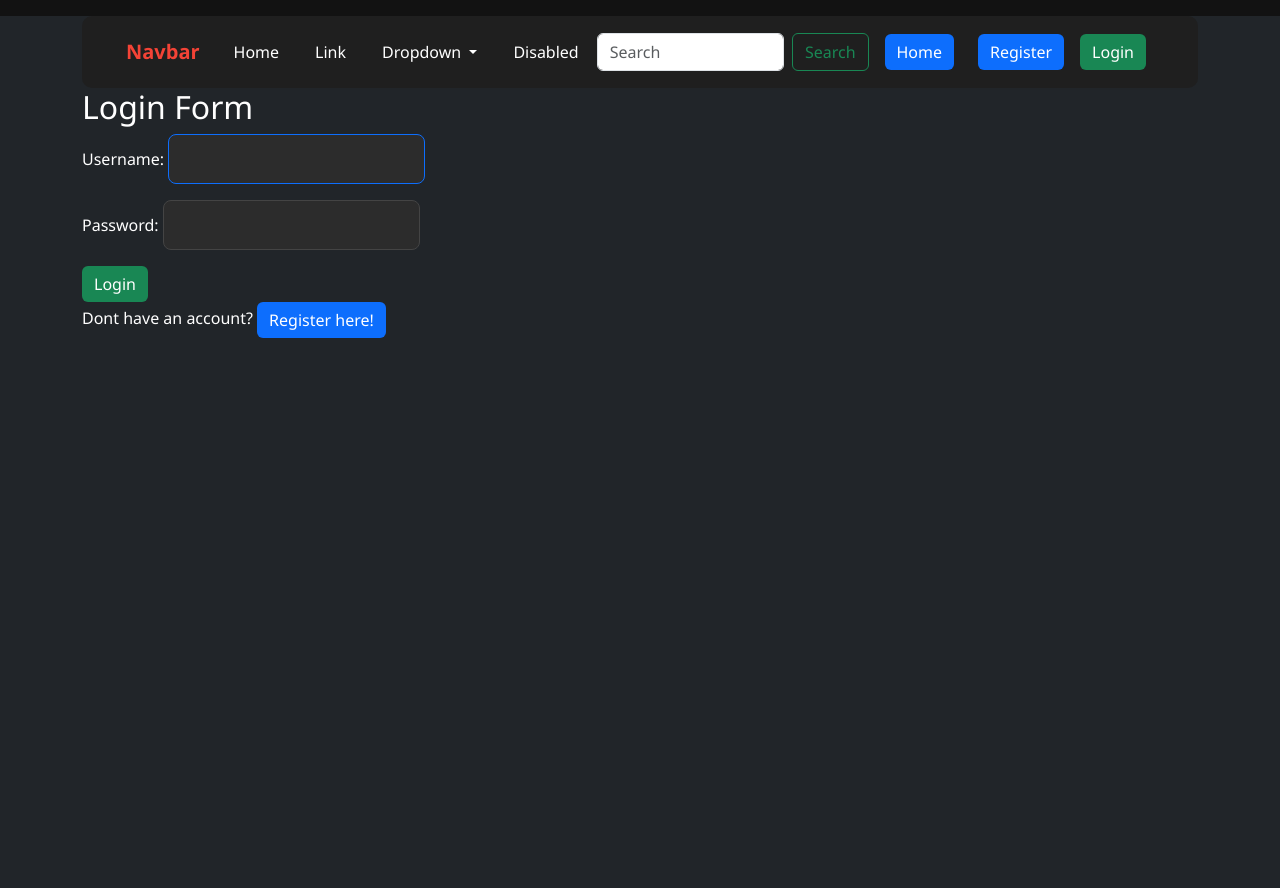
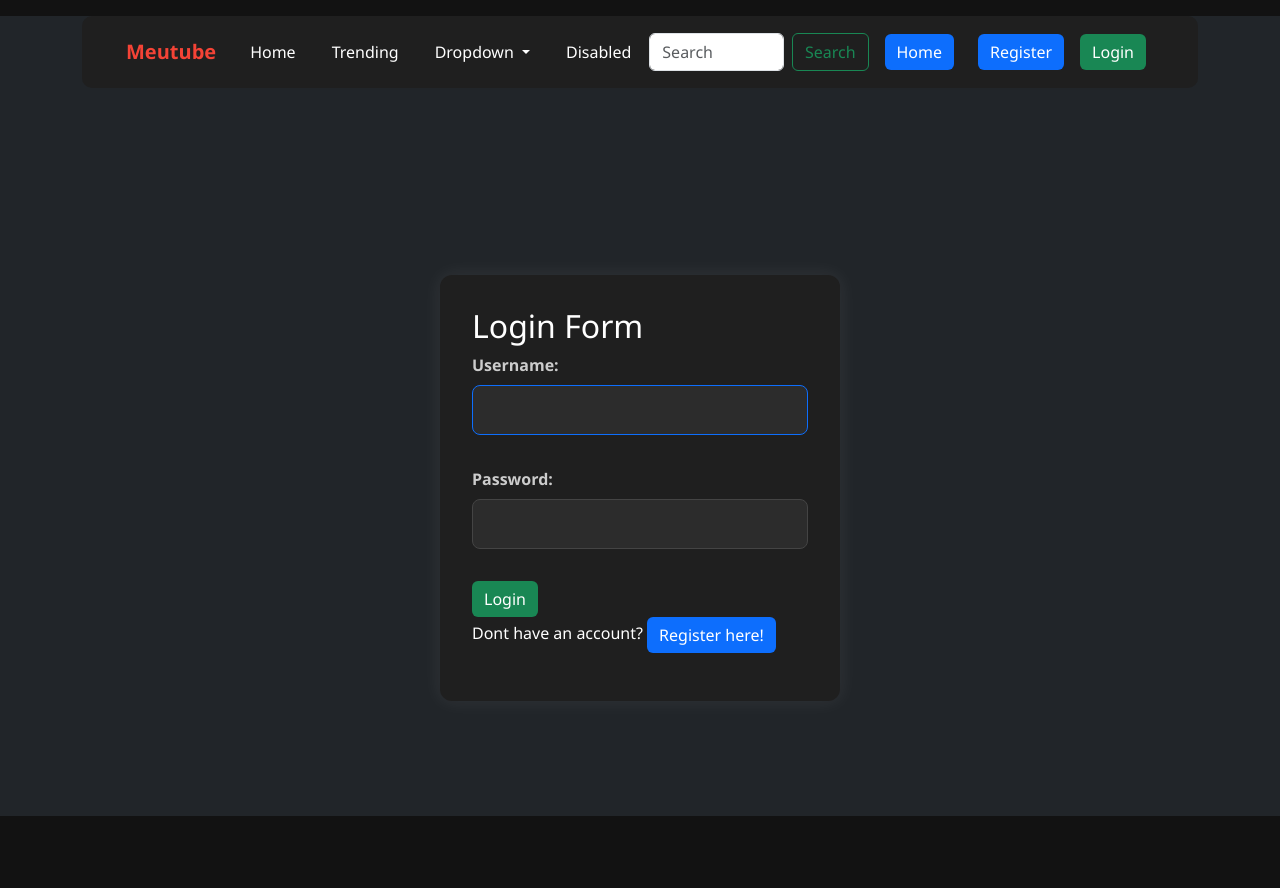
Before and after one commit to Mayur12121/Django_Meutube, a Django app: page / in a window 1280 px wide. Before the commit the page ends 338 px from the top, so only its background shows below. Run offline with Django 5.2, Linux system fonts and the light colour scheme.

Commit message:
fourthcommit

```diff
--- a/project1/app1/templates/abc_delete.html
+++ b/project1/app1/templates/abc_delete.html
@@ -3,7 +3,7 @@
 {% block title %}{% endblock %}
 
 {% block content %}
-<h3 class="text-danger text-center">Are you sure you want to delete this item?</h3>
+<h3 class="text-danger text-center">Are you sure you want to delete this Post?</h3>
 
 <div class="text-center mt-4">
     <form method="post">
--- a/project1/app1/templates/abc_edit.html
+++ b/project1/app1/templates/abc_edit.html
@@ -1,11 +1,10 @@
 {% extends "layout.html" %}
 
 {% block title %}
-{% if form.instance.pk %}Edit ABC{% else %}Create ABC{% endif %}
 {% endblock %}
 
 {% block content %}
-<h2 class="text-center mt-3">{% if form.instance.pk %}Edit ABC{% else %}Create ABC{% endif %}</h2>
+<h2 class="text-center mt-3">{% if form.instance.pk %}Edit Post{% else %}Create Post{% endif %}</h2>
 
 <form method="post" enctype="multipart/form-data" class="border p-4 rounded">
     {% csrf_token %}
--- a/project1/app1/templates/abc_form.html
+++ b/project1/app1/templates/abc_form.html
@@ -3,13 +3,13 @@
 {%endblock%}
 
 {%block content%}
-<h1 class="text-center mt-3">list form</h1>
-<h3>{% if form.instance.pk %}Edit ABC{% else %}Create ABC{% endif %}</h3>
+<h1 class="text-center mt-3">{% if form.instance.pk %}EDIT POST{% else %}CREATE POST{% endif %}</h1>
+<h3>{% if form.instance.pk %}Edit your Post{% else %}Create your Post{% endif %}</h3>
 <form method="post" enctype="multipart/form-data" class="form">
     {% csrf_token %}
     {{form.as_p}}
     <button class="btn btn-warning" type="submit">Submit</button>
 </form>
-<a href="{% url 'abc_list' %}">Back to list</a>
+<a href="{% url 'abc_list' %}" class="btn btn-success mt-4">Back to Home</a>
 
 {%endblock%}
--- a/project1/app1/templates/abc_list.html
+++ b/project1/app1/templates/abc_list.html
@@ -4,12 +4,12 @@
 {% endblock %}
 
 {% block content %}
-<h1 class="text-center mt-3">ABC List</h1>
+<h1 class="text-center mt-3">Welcome to Meutube</h1>
 
     {% if request.user.is_authenticated %}
-<a class="btn btn-primary mb-3" href="{% url 'list_create' %}">Create List</a>
+<a class="btn btn-primary mb-3" href="{% url 'list_create' %}">Create Post</a>
     {% else %}
-<a class="btn btn-primary mb-3" href="{% url 'login' %}">Create List</a>
+<a class="btn btn-primary mb-3" href="{% url 'login' %}">Create Post</a>
     {% endif %}
 
 <div class="container row gap-3">
--- a/project1/app1/templates/layout.html
+++ b/project1/app1/templates/layout.html
@@ -21,17 +21,17 @@
 
         <nav class="navbar navbar-expand-lg bg-body-tertiary mt-3">
         <div class="container-fluid">
-            <a class="navbar-brand" href="#">Navbar</a>
+            <a class="navbar-brand" href="{% url 'login' %}">Meutube</a>
             <button class="navbar-toggler" type="button" data-bs-toggle="collapse" data-bs-target="#navbarSupportedContent" aria-controls="navbarSupportedContent" aria-expanded="false" aria-label="Toggle navigation">
             <span class="navbar-toggler-icon"></span>
             </button>
             <div class="collapse navbar-collapse" id="navbarSupportedContent">
             <ul class="navbar-nav me-auto mb-2 mb-lg-0">
                 <li class="nav-item">
-                <a class="nav-link active" aria-current="page" href="#">Home</a>
+                <a class="nav-link active" aria-current="page" href="{% url 'abc_list' %}">Home</a>
                 </li>
                 <li class="nav-item">
-                <a class="nav-link" href="#">Link</a>
+                <a class="nav-link" href="#">Trending</a>
                 </li>
                 <li class="nav-item dropdown">
                 <a class="nav-link dropdown-toggle" href="#" role="button" data-bs-toggle="dropdown" aria-expanded="false">
--- a/project1/app1/templates/registration/login.html
+++ b/project1/app1/templates/registration/login.html
@@ -1,8 +1,9 @@
 {% extends "layout.html" %}
 
 {% block content %}
-
-<h2>Login Form</h2>
+<div class="auth-wrapper">
+  <div class="auth-container">
+    <h2>Login Form</h2>
 <form method="post">
 {% csrf_token %}
 {{ form.as_p }}
@@ -12,3 +13,5 @@
 <p>Dont have an account? <a href="{% url 'register' %}" class="btn btn-primary" >Register here!</a></p>
 
 {% endblock %}
+  </div>
+</div>
--- a/project1/static/style.css
+++ b/project1/static/style.css
@@ -6,6 +6,8 @@
 }
 
 html, body {
+  margin: 0;
+  padding: 0;
   height: 100%;
   width: 100%;
   font-family: "Segoe UI", Arial, sans-serif;
@@ -76,27 +78,77 @@
   background-color: #565e64;
 }
 
-/* === Form Containers === */
-.form, .auth-container {
-  max-width: 600px;
-  margin: 2rem auto;
-  padding: 2rem;
-  background-color: #1f1f1f;
-  border-radius: 12px;
-  box-shadow: 0 0 15px rgba(255, 255, 255, 0.1);
+/* === Centered Auth Container (like YouTube) === */
+.auth-wrapper {
+  display: flex;
+  align-items: center;
+  justify-content: center;
+  height: 100vh;
 }
 
-form input, form textarea, form select {
+.auth-container {
+  width: 100%;
+  max-width: 400px;
+  background-color: #1f1f1f;
+  padding: 2rem;
+  border-radius: 12px;
+  box-shadow: 0 0 20px rgba(255, 255, 255, 0.08);
+}
+
+/* === Auth Form Elements === */
+.auth-container label {
+  display: block;
+  margin-bottom: 0.5rem;
+  font-weight: 600;
+  color: #ccc;
+}
+
+.auth-container input[type="text"],
+.auth-container input[type="password"],
+.auth-container input[type="email"],
+.auth-container select,
+.auth-container textarea {
+  width: 100%;
   padding: 0.75rem;
   background-color: #2c2c2c;
   border: 1px solid #444;
   border-radius: 8px;
   color: #fff;
+  margin-bottom: 1rem;
+  font-size: 1rem;
 }
 
-form input:focus, form textarea:focus, form select:focus {
+.auth-container input:focus {
   border-color: #0d6efd;
   outline: none;
+}
+
+/* === Icon Styling (slightly bigger, YouTube-like) === */
+.auth-container i,
+.fa, .bi, .material-icons {
+  font-size: 1.5rem;
+  color: #ccc;
+  margin-right: 0.5rem;
+  vertical-align: middle;
+}
+
+.auth-container i:hover {
+  color: #fff;
+}
+
+/* === Login Button Styled Like YouTube === */
+.btn-login {
+  background-color: #f44336;
+  border: none;
+  color: white;
+  padding: 0.75rem 1.5rem;
+  border-radius: 8px;
+  font-weight: bold;
+  width: 100%;
+}
+
+.btn-login:hover {
+  background-color: #d32f2f;
 }
 
 /* === abc_list Card Layout === */
@@ -182,7 +234,7 @@
     margin: 5px 0;
   }
 
-  .form, .auth-container {
+  .auth-container {
     margin: 1rem;
     padding: 1.5rem;
   }
```
Also changed, not shown: project1/db.sqlite3.
